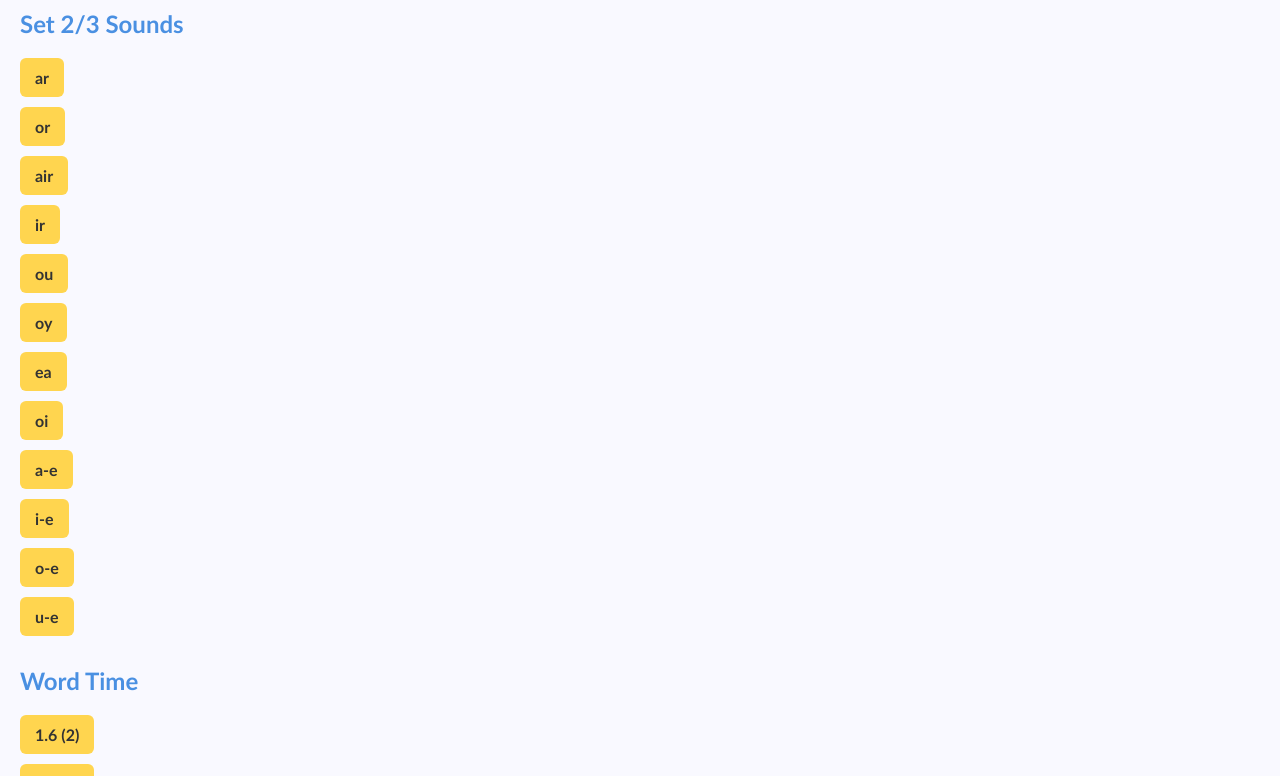
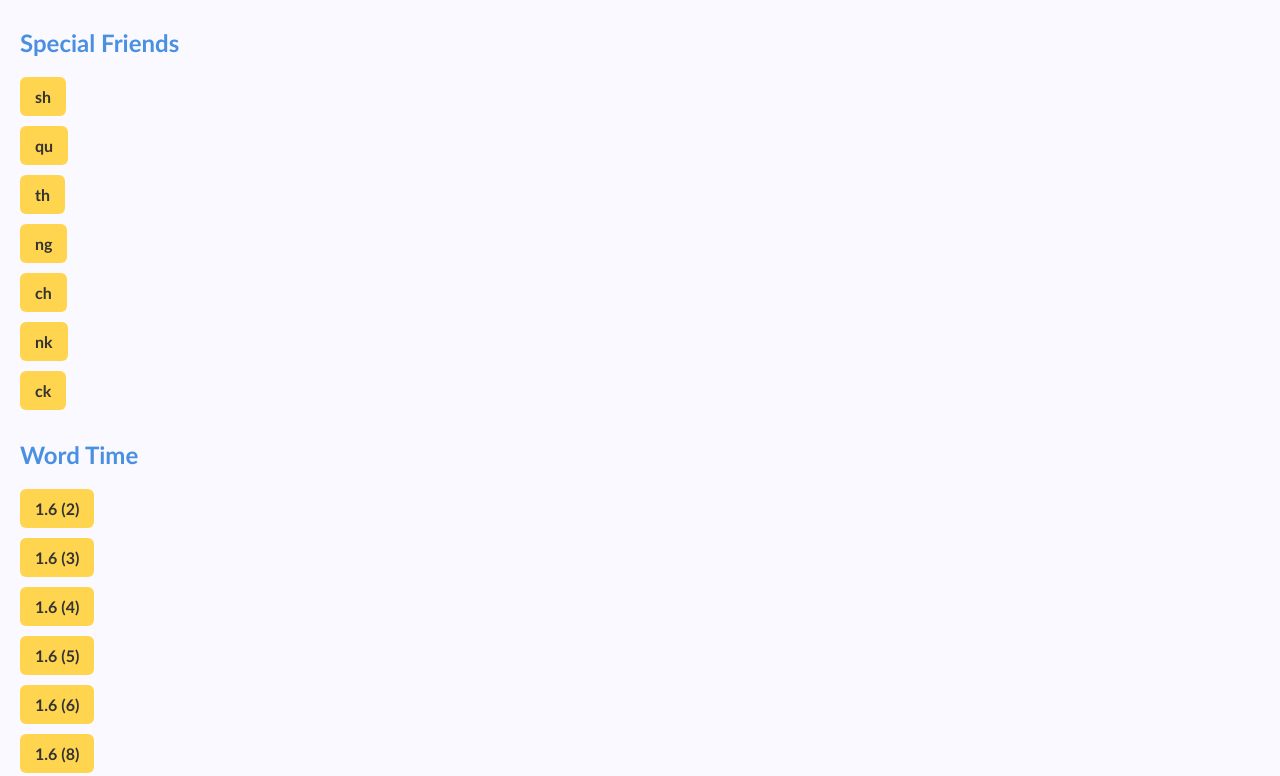
Before and after one commit to mcdca/mrsmac, a plain HTML site: page ditty-red-group.html in a window 1280 px wide. Shown: the part 105-881 px from the top of the page. Drawn offline with Linux system fonts and the light colour scheme.

Commit message:
Update ditty-red-group.html

```diff
--- a/ditty-red-group.html
+++ b/ditty-red-group.html
@@ -1,4 +1,4 @@
-<!DOCTYPE html>
+al <!DOCTYPE html>
 <html lang="en"><head>
 <meta charset="UTF-8"><meta name="viewport" content="width=device-width, initial-scale=1.0">
 <title>Ditty Red Group</title>
@@ -14,20 +14,15 @@ a:hover { background:#ffca28; }
 </style>
 </head><body>
 <header><h1>Pink Group</h1></header><main>
-<h2>Set 2/3 Sounds</h2>
+<h2>Special Friends</h2>
 <ul>
-  <li><a href="http://schools.ruthmiskin.com/training/view/rEARsIRm/tbafV0gJ" target="_blank">ar</a></li>
-  <li><a href="http://schools.ruthmiskin.com/training/view/Fx7wWrmg/Fk8KXBvb" target="_blank">or</a></li>
-  <li><a href="http://schools.ruthmiskin.com/training/view/z36x9LoN/c5GTvAmH" target="_blank">air</a></li>
-  <li><a href="http://schools.ruthmiskin.com/training/view/D1Y08vbf/jROsk0mv" target="_blank">ir</a></li>
-  <li><a href="http://schools.ruthmiskin.com/training/view/a4lksG7g/jMYjrPbP" target="_blank">ou</a></li>
-  <li><a href="http://schools.ruthmiskin.com/training/view/5ad7gVxo/mtypUN6j" target="_blank">oy</a></li>
-  <li><a href="http://schools.ruthmiskin.com/training/view/76fJ59g7/J7wvneEa" target="_blank">ea</a></li>
-  <li><a href="http://schools.ruthmiskin.com/training/view/oTNZsotM/dGvCW9iW" target="_blank">oi</a></li>
-  <li><a href="http://schools.ruthmiskin.com/training/view/62Hd5ey6/seQiuTM0" target="_blank">a-e</a></li>
-  <li><a href="http://schools.ruthmiskin.com/training/view/Wgdd92LL/FEJ4vzTn" target="_blank">i-e</a></li>
-  <li><a href="http://schools.ruthmiskin.com/training/view/OgeFRbrP/cnsH2Jh6" target="_blank">o-e</a></li>
-  <li><a href="http://schools.ruthmiskin.com/training/view/BAkA4lMu/cS6QUAcK" target="_blank">u-e</a></li>
+  <li><a href="http://schools.ruthmiskin.com/training/view/W4IGfCBi/d44Eg5zZ" target="_blank">sh</a></li>
+  <li><a href="http://schools.ruthmiskin.com/training/view/Yyzv8E0G/rnNll6MY" target="_blank">qu</a></li>
+  <li><a href="http://schools.ruthmiskin.com/training/view/vH2POv05/kRMDVkC4" target="_blank">th</a></li>
+  <li><a href="http://schools.ruthmiskin.com/training/view/7N8KOqo8/1oeXcXCg" target="_blank">ng</a></li>
+  <li><a href="http://schools.ruthmiskin.com/training/view/tlcr8yih/UpPiVKBr" target="_blank">ch</a></li>
+  <li><a href="http://schools.ruthmiskin.com/training/view/z0k0FW5H/WKLe4ud1" target="_blank">nk</a></li>
+  <li><a href="http://schools.ruthmiskin.com/training/view/WBekl3FA/4MM5DpgY" target="_blank">ck</a></li>
 </ul>
 <h2>Word Time</h2>
 <ul>
```
